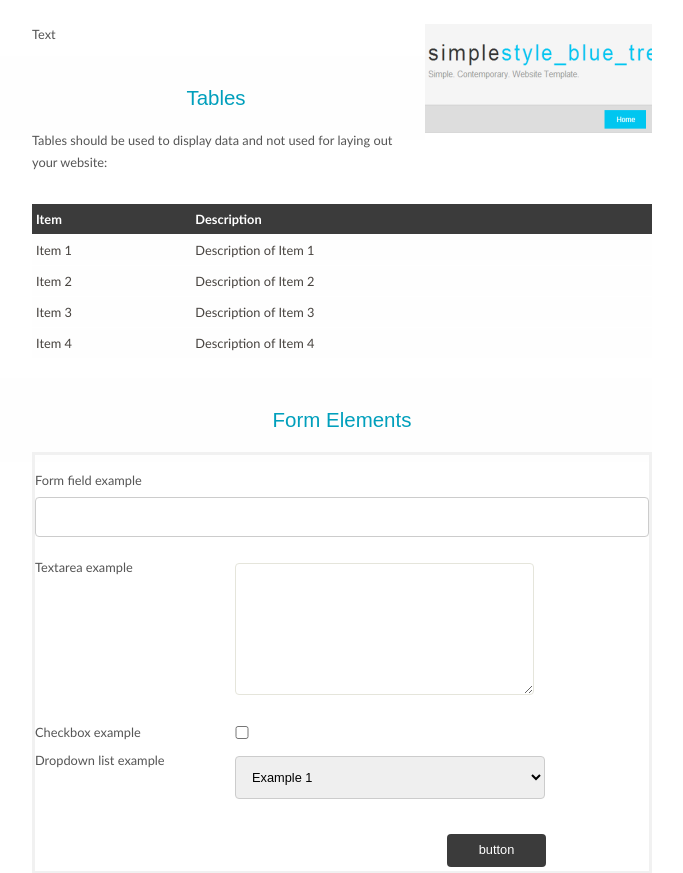
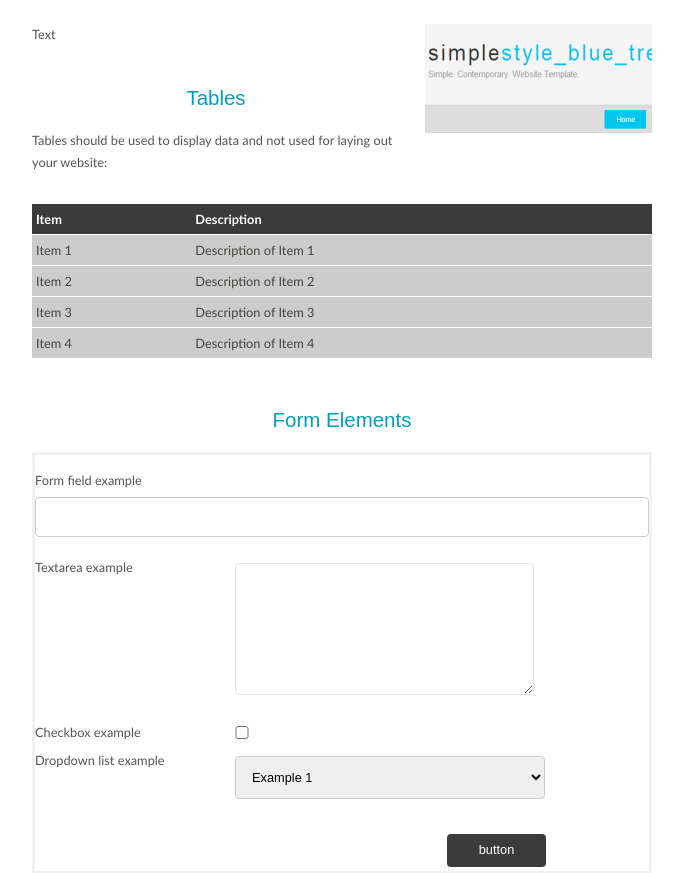
Before and after one commit to Brayden039/Brayden039.github.io, a PHP site: page /examples.html in a window 1280 px wide. Shown: the part 1587-2460 px from the top of the page, without its empty margins (428-1111 px from the left). Run offline with PHP 8.4, Linux system fonts and the light colour scheme.

Commit message:
style cehanges

```diff
--- a/style/style.css
+++ b/style/style.css
@@ -330,7 +330,7 @@ table tr th, table tr td
   text-align: left;}
 
 table tr td
-{ background: #fefefe;
+{ background: #ccc;
   color: #47433F;
   border-top: 1px solid #FFF;}
 
```
